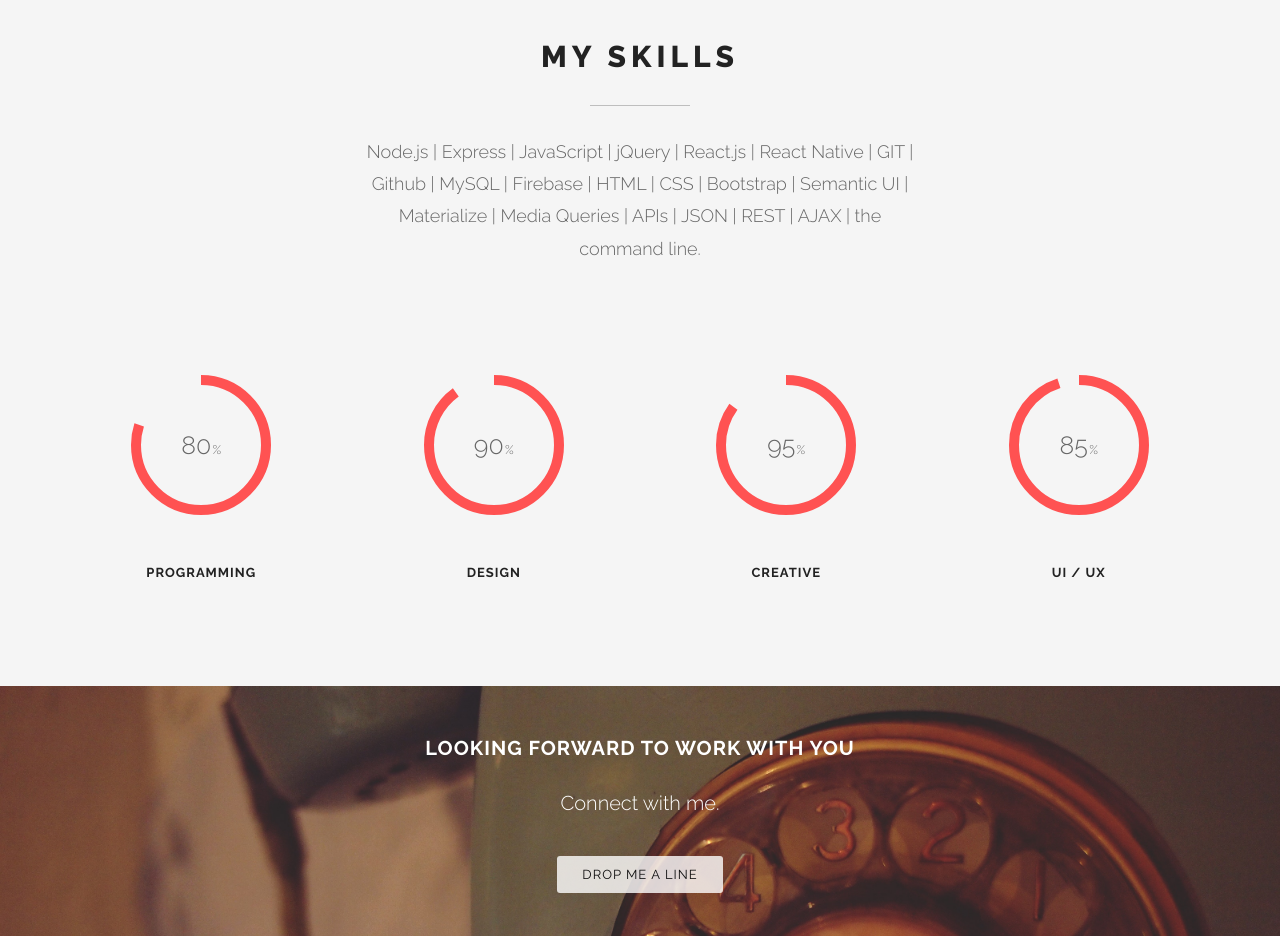
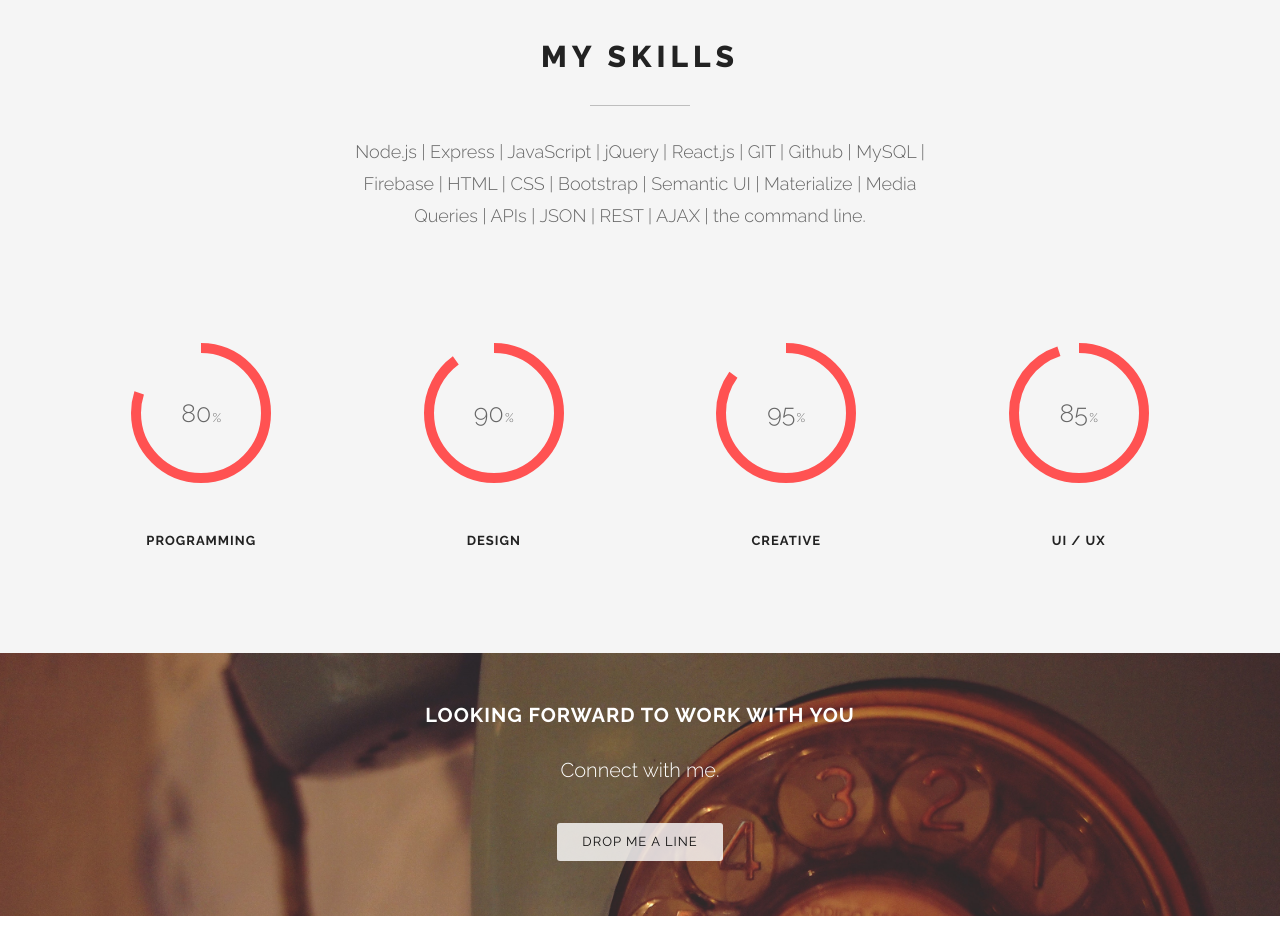
Before and after one commit to kamoltip/kamoltip.github.io, a website: page index.html in a window 1280 px wide. Shown: the part 2700-3636 px from the top of the page. Drawn offline with Linux system fonts and the light colour scheme.

Commit message:
correction

```diff
--- a/index.html
+++ b/index.html
@@ -311,7 +311,7 @@
                                 <h2 class="pfblock-title">My Skills</h2>
                                 <div class="pfblock-line"></div>
                                 <div class="pfblock-subtitle">
-                                  Node.js | Express | JavaScript | jQuery | React.js | React Native | GIT | Github |  MySQL | Firebase | HTML | CSS | Bootstrap | Semantic UI | Materialize | Media Queries | APIs | JSON | REST | AJAX | the command line.
+                                  Node.js | Express | JavaScript | jQuery | React.js | GIT | Github |  MySQL | Firebase | HTML | CSS | Bootstrap | Semantic UI | Materialize | Media Queries | APIs | JSON | REST | AJAX | the command line.
                                 </div>
                             </div>
 
```
